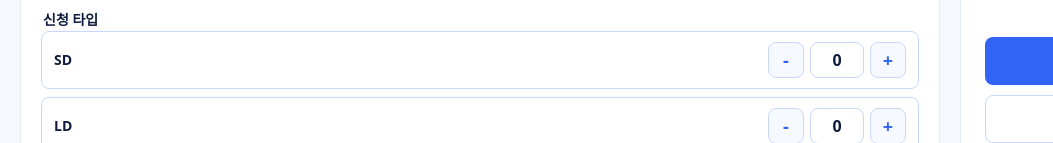
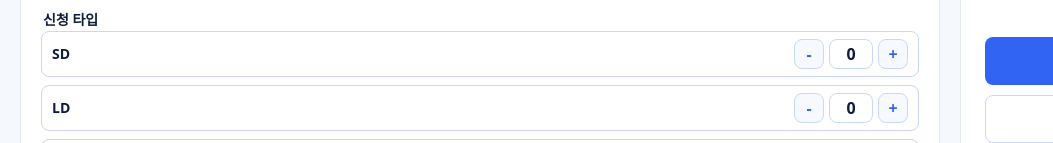
Before and after one commit to ninecommission/Ninecommission, a plain HTML site: page apply.html in a window 1280 px wide. Shown: the part 657-800 px from the top of the page, 0-1053 px from the left. Drawn offline with nearby package versions, Linux system fonts and the light colour scheme; no server answers.

Commit message:
Update website

```diff
--- a/apply.html
+++ b/apply.html
@@ -5,7 +5,7 @@
   <meta name="viewport" content="width=device-width, initial-scale=1.0" />
   <title>커미션 신청 | NINE Commission</title>
   <link rel="stylesheet" href="css/styles.css?v=20260715-request-code" />
-  <link rel="stylesheet" href="css/apply.css?v=20260716-upload-svg" />
+  <link rel="stylesheet" href="css/apply.css?v=20260716-type-compact" />
 </head>
 <body>
   <main class="layout">
--- a/css/apply.css
+++ b/css/apply.css
@@ -74,9 +74,9 @@
   display: grid;
   grid-template-columns: minmax(0, 1fr) auto;
   align-items: center;
-  gap: 12px;
-  min-height: 50px;
-  padding: 10px 12px;
+  gap: 10px;
+  min-height: 42px;
+  padding: 7px 10px;
   border: 1px solid #c9d7fb;
   border-radius: 8px;
   background: white;
@@ -90,22 +90,22 @@
 
 .type-stepper {
   display: grid;
-  grid-template-columns: 36px 54px 36px;
+  grid-template-columns: 30px 44px 30px;
   align-items: center;
-  gap: 6px;
+  gap: 5px;
 }
 
 .type-stepper button {
   display: flex;
   align-items: center;
   justify-content: center;
-  width: 36px;
-  height: 36px;
+  width: 30px;
+  height: 30px;
   border: 1px solid #c9d7fb;
   border-radius: 8px;
   color: var(--blue);
   font: inherit;
-  font-size: 18px;
+  font-size: 16px;
   font-weight: 900;
   line-height: 1;
   background: #f6f9ff;
@@ -118,8 +118,8 @@
 }
 
 .type-stepper input {
-  height: 36px;
-  min-height: 36px;
+  height: 30px;
+  min-height: 30px;
   padding: 0 4px;
   text-align: center;
   font-weight: 900;
@@ -220,6 +220,12 @@
     font-size: 16px;
   }
 
+  .type-stepper button,
+  .type-stepper input {
+    height: 32px;
+    min-height: 32px;
+  }
+
   .upload-box {
     min-height: 116px;
     padding: 16px;
```
